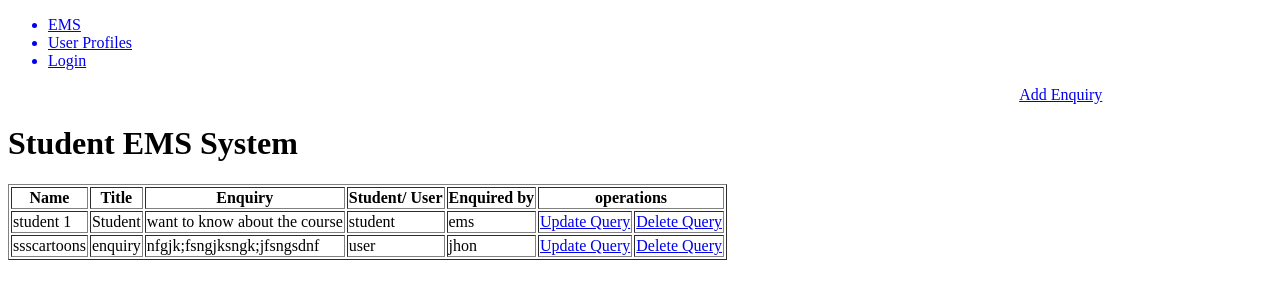
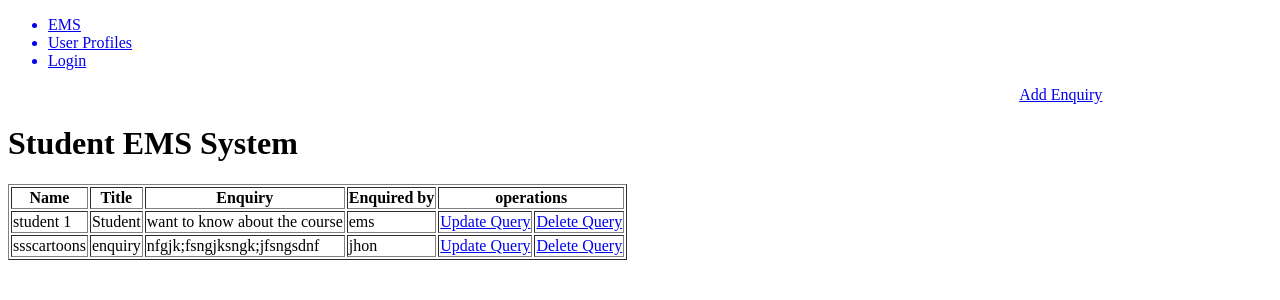
Before and after one commit to syedibrahim-javarndcorp/enquiry_management, a Django app: page / in a window 1280 px wide. Shown: the top 300 px of the page. Run offline with Django 4.2, Linux system fonts and the light colour scheme; data comes from the database, SQL or seed files in the repository; both versions use the stored data as it was after the commit.

Commit message:
final upload

```diff
--- a/api/views.py
+++ b/api/views.py
@@ -10,7 +10,8 @@ def get_routes(request):
     routes = [
         {'GET': '/api/enquiry'},
         {'GET': '/api/enquiry/id'},
-        {'POST': '/api/enquiry/id/vote'},
+        {'POST': '/api/token'},
+        {'POST': '/api/token/refresh'}
 
     ]
     return Response(routes)
--- a/ems/templates/ems/index.html
+++ b/ems/templates/ems/index.html
@@ -13,7 +13,6 @@
         <th>Name</th>
         <th>Title</th>
         <th>Enquiry</th>
-        <th>Student/ User</th>
         <th>Enquired by</th>
         <th colspan="2">operations</th>
     </tr>
@@ -22,7 +21,6 @@
         <td>{{em.name}}</td>
         <td>{{em.title}}</td>
         <td>{{em.description}}</td>
-        <td>{{em.owner.user_type}}</td>
         <td>{{em.owner.name}}</td>
         <td><a href="{% url 'update-enquiry' em.id %}">Update Query</a></td>
         <td><a href="{% url 'delete-enquiry' em.id %}">Delete Query</a></td>
```
Also changed, not shown: db.sqlite3.
